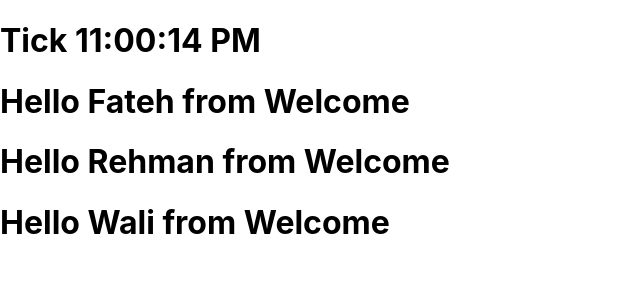
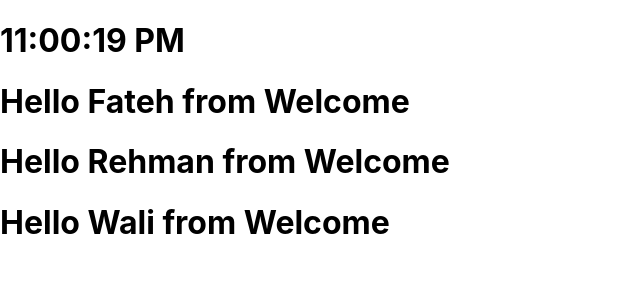
Before and after one commit to fatehrehman/react-app-try, a React (Create React App) app: page / in a window 1280 px wide. Shown: the top 300 px of the page, without its empty margins (0-640 px from the left). Built offline with nearby package versions, Linux system fonts and the light colour scheme.

Commit message:
Chapter 3-5

```diff
--- a/src/components/Tick.js
+++ b/src/components/Tick.js
@@ -1,9 +1,11 @@
+import React, { useState } from "react";
 function Tick() {
+  const [ticker, setTikcer] = useState(new Date().toLocaleTimeString());
+  // [varName (like name), fuctionName (like setName) to set variable name]
   function showTime() {
-    // Tick clock is not working because we have not used state property in component
-    return <h1>Tick {new Date().toLocaleTimeString()}</h1>;
+    setTikcer(new Date().toLocaleTimeString());
   }
   setInterval(showTime, 1000);
-  return <div>{showTime()}</div>;
+  return <h1>{ticker}</h1>;
 }
 export default Tick;
```
